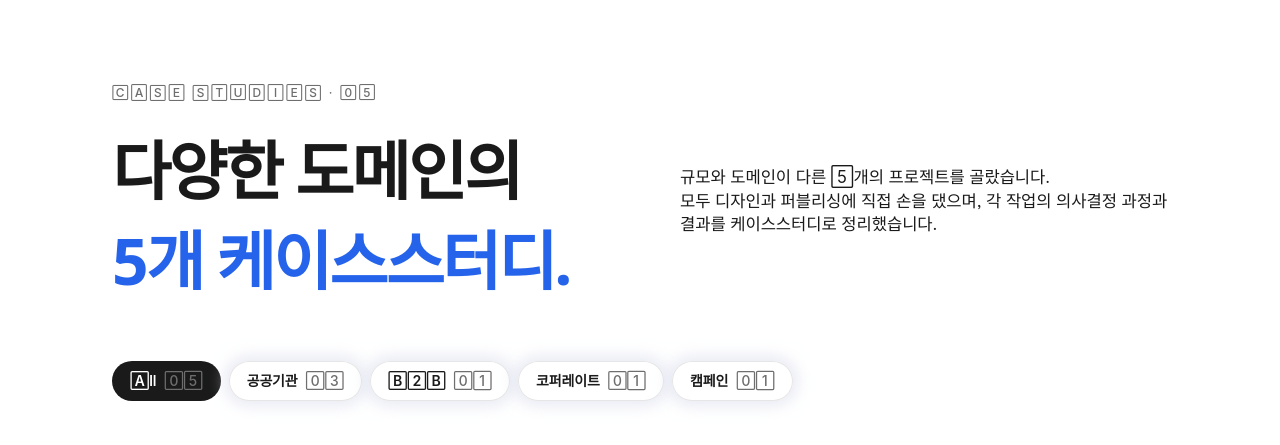
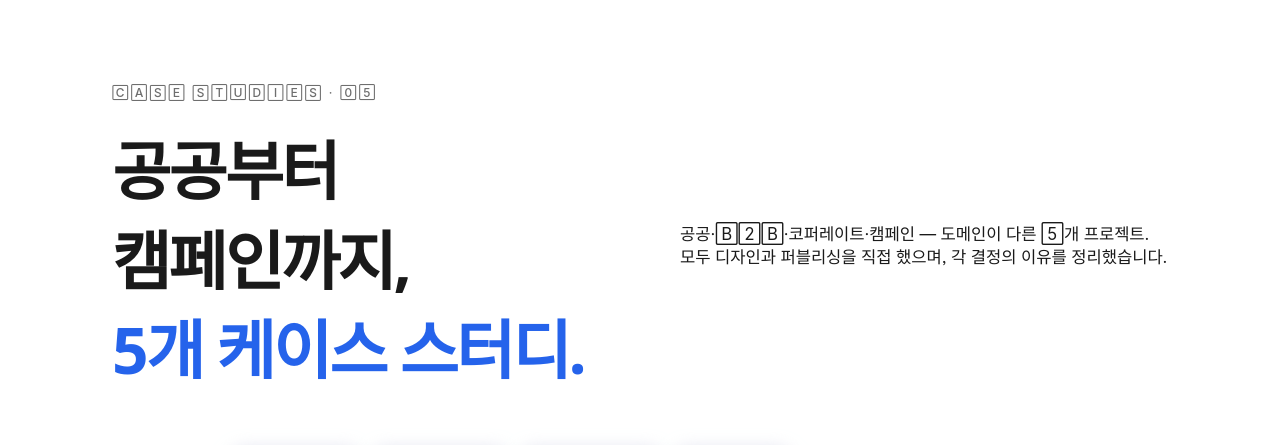
Before and after one commit to yihyun-park/parkyihyun-portfolio, a website: page index.html in a window 1280 px wide. Shown: the part 2120-2565 px from the top of the page. Drawn offline with Linux system fonts and the light colour scheme; a web font is replaced by a local one.

Commit message:
index work 섹션 문구 B톤 통일
work_tit: "다양한 도메인의 5개 케이스스터디" → "공공부터 캠페인까지, 5개 케이스 스터디"
- 도메인 범위를 타이틀에서 명시 (액션·케이스 명확)
- 상세페이지 B안 톤과 통일

work_intro: 케이스스터디 단어 중복 제거 + 짧게
- "공공·B2B·코퍼레이트·캠페인 — 도메인이 다른 5개 프로젝트"

Co-Authored-By: Claude Opus 4.7 (1M context) <noreply@anthropic.com>

```diff
--- a/index.html
+++ b/index.html
@@ -242,12 +242,12 @@
         <div class="work_lead fade" style="--i: 0">
           <span class="lbl">Case Studies · 05</span>
           <h2 id="work_tit" class="work_tit">
-            다양한 도메인의<br>
-            <span class="accent">5개 케이스스터디.</span>
+            공공부터 캠페인까지,<br>
+            <span class="accent">5개 케이스 스터디.</span>
           </h2>
         </div>
         <div class="work_intro fade" style="--i: 1">
-          <p>규모와 도메인이 다른 5개의 프로젝트를 골랐습니다. 모두 디자인과 퍼블리싱에 직접 손을 댔으며, 각 작업의 의사결정 과정과 결과를 케이스스터디로 정리했습니다.</p>
+          <p>공공·B2B·코퍼레이트·캠페인 — 도메인이 다른 5개 프로젝트. 모두 디자인과 퍼블리싱을 직접 했으며, 각 결정의 이유를 정리했습니다.</p>
         </div>
       </div>
 
```
